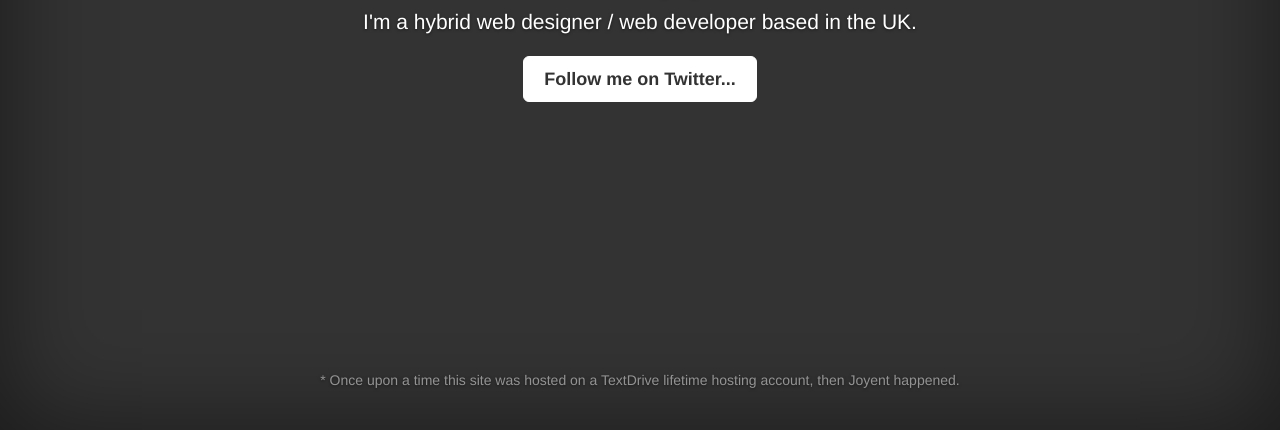
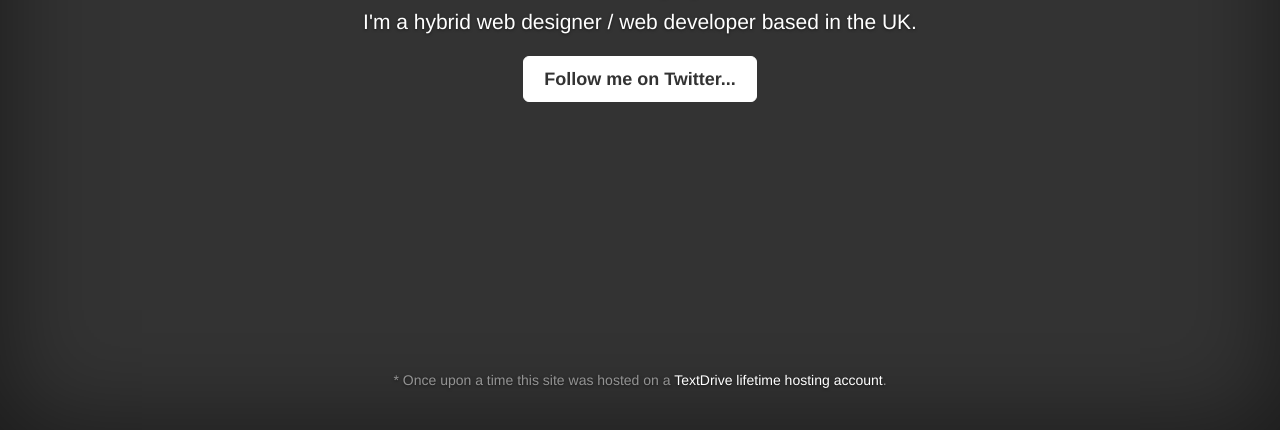
Before and after one commit to nathanpitman/nathanpitman.github.io, a plain HTML site: page index.html in a window 1280 px wide. Shown: the part 370-800 px from the top of the page. Drawn offline with nearby package versions, Linux system fonts and the light colour scheme.

Commit message:
Update index.html

```diff
--- a/index.html
+++ b/index.html
@@ -31,7 +31,7 @@
           </div>
           <div class="mastfoot">
             <div class="inner">
-              <p>* Once upon a time this site was hosted on a TextDrive lifetime hosting account, then Joyent happened.</p>
+              <p>* Once upon a time this site was hosted on a <a href="http://en.wikipedia.org/wiki/TextDrive" title="Then Joyent Happened.">TextDrive lifetime hosting account</a>.</p>
             </div>
           </div>
         </div>
```
